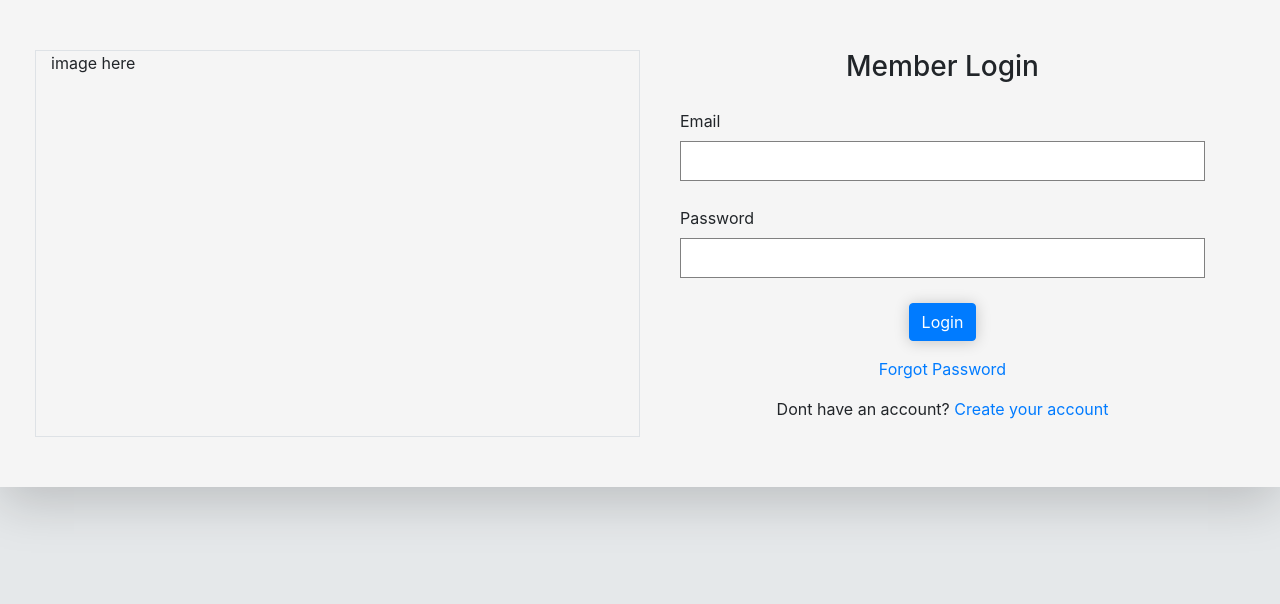
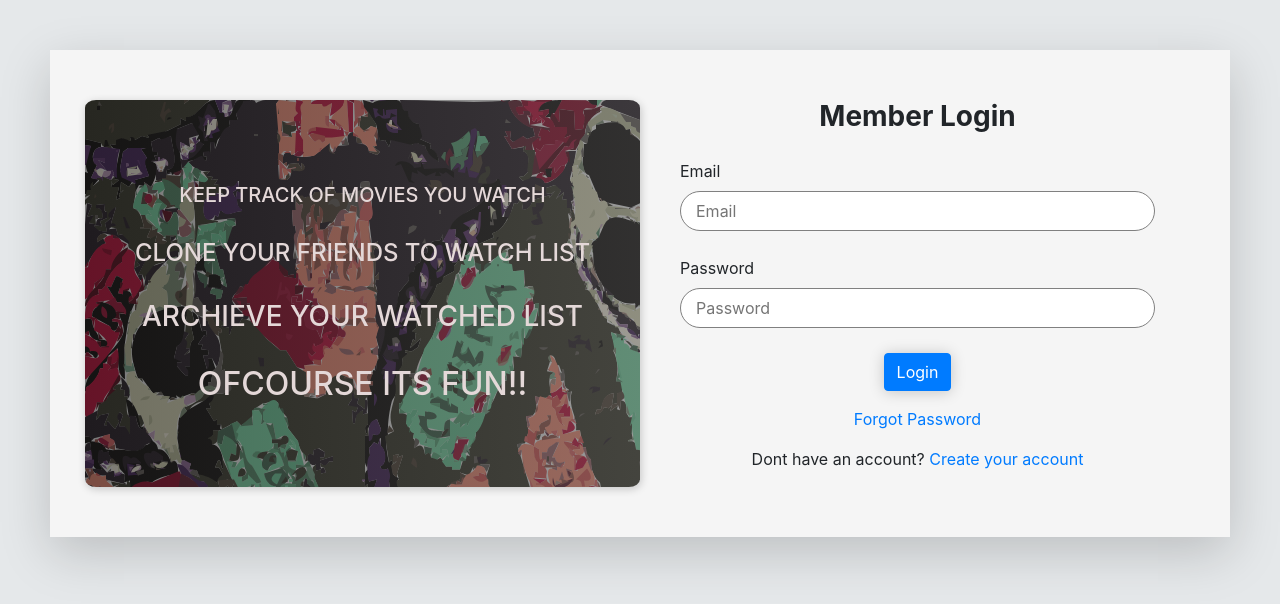
Before and after one commit to Sandip-Z/movies, a React (Create React App) app: page /login in a window 1280 px wide. Shown: the top 604 px of the page. Built offline with nearby package versions, Linux system fonts and the light colour scheme.

Commit message:
[style] login page

```diff
--- a/src/index.css
+++ b/src/index.css
@@ -211,16 +211,37 @@ nav {
 .login {
   background-color: whitesmoke;
   padding: 50px;
+  margin: 50px;
+}
+
+form.login-form {
+  /* border: 2px dotted blue; */
 }
 
 form.login-form section {
   display: flex;
   flex-direction: column;
-  /* border: 2px dotted blue; */
   margin: 25px;
 }
 
 form.login-form section input {
   padding: 7px 15px;
   border: 1px solid grey;
+  border-radius: 25px;
 }
+
+.login-image-wrapper {
+  background-image: linear-gradient(
+      to right,
+      rgba(0, 0, 0, 0.5),
+      rgba(58, 58, 58, 0.493)
+    ),
+    url("../src/assets/login.svg");
+  color: rgb(228, 216, 216);
+  display: flex;
+  flex-direction: column;
+  align-items: center;
+  justify-content: center;
+  border-radius: 2%;
+  box-shadow: 1px 2px 8px rgba(0, 0, 0, 0.2);
+}
--- a/src/pages/LoginPage.js
+++ b/src/pages/LoginPage.js
@@ -1,20 +1,26 @@
 import React from "react";
+import loginImage from "../assets/login.svg";
 
 const LoginPage = () => {
   return (
     <div className="login d-flex flex-column justify-content-center shadow-lg">
       <div className="row">
-        <div className="col-lg-6 border">image here</div>
+        <div className="col-lg-6 login-image-wrapper">
+          <h5 className="my-3">KEEP TRACK OF MOVIES YOU WATCH</h5>
+          <h4 className="my-3">CLONE YOUR FRIENDS TO WATCH LIST</h4>
+          <h3 className="my-3">ARCHIEVE YOUR WATCHED LIST</h3>
+          <h2 className="my-3">OFCOURSE ITS FUN!!</h2>
+        </div>
         <div className="col-lg-6">
-          <h3 className="text-center">Member Login</h3>
+          <h3 className="text-center font-weight-bold">Member Login</h3>
           <form className="login-form">
             <section>
               <label htmlFor="email">Email</label>
-              <input name="email" type="email" />
+              <input name="email" type="email" placeholder="Email" />
             </section>
             <section>
               <label htmlFor="password">Password</label>
-              <input name="password" type="password" />
+              <input name="password" type="password" placeholder="Password" />
             </section>
             <input
               type="submit"
```
Also changed, not shown: src/assets/login.svg (added).
